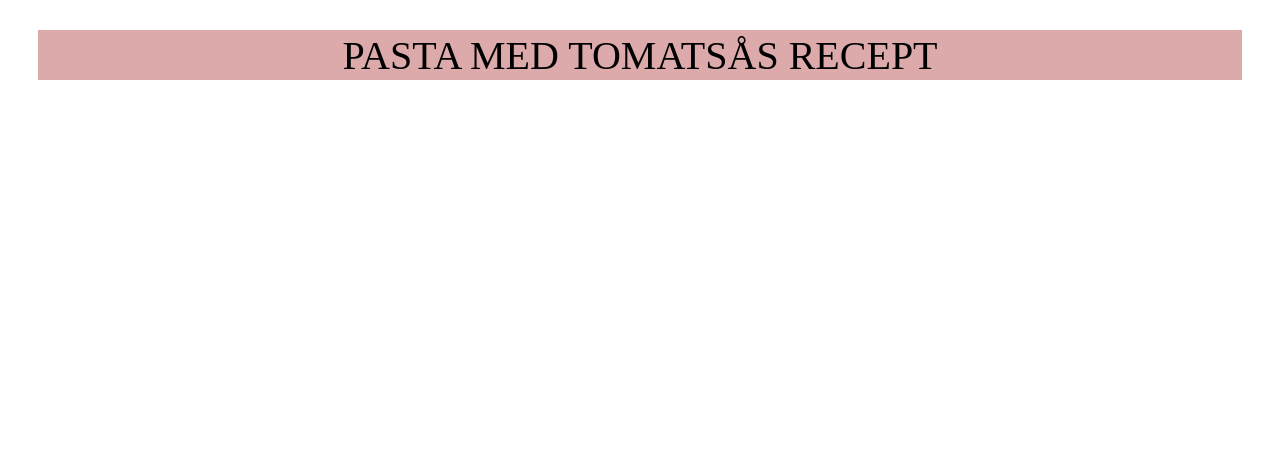
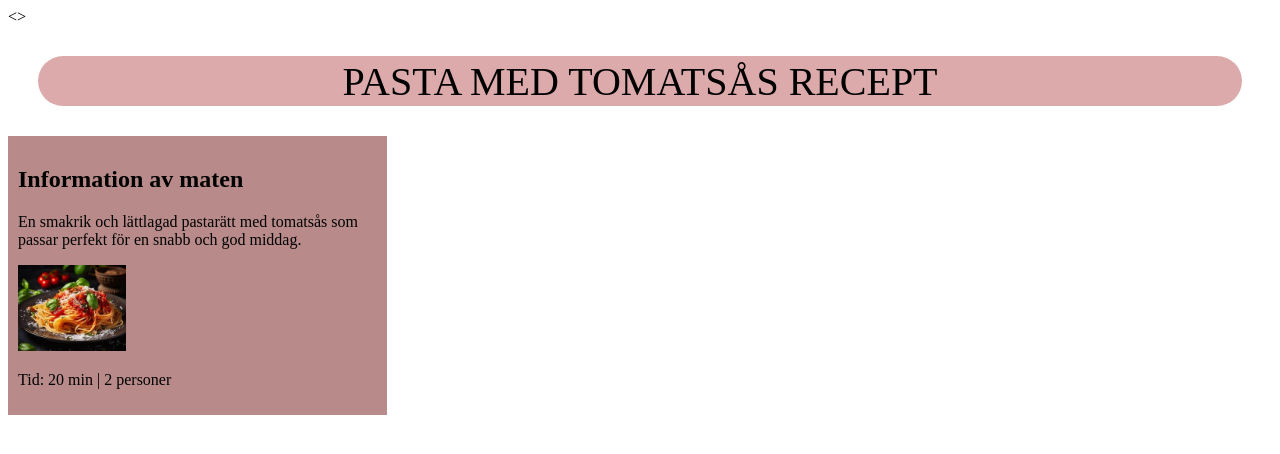
Before and after one commit to Abdi451/Projekt, a plain HTML site: page index.html in a window 1280 px wide. Drawn offline with Linux system fonts and the light colour scheme.

Commit message:
information av maten

```diff
--- a/index.html
+++ b/index.html
@@ -6,9 +6,21 @@
     <title>PRojekt</title>
     <link rel="stylesheet" href="style.css">
 </head>
-<body>
+<>
     <header>
        <h1>PASTA MED TOMATSÅS RECEPT</h1>
     </header>
+
+     <div class="recept-info">
+    <h2>Information av maten</h2>
+    <p>
+        En smakrik och lättlagad pastarätt med
+        tomatsås som passar perfekt för en
+        snabb och god middag.
+    </p>
+    <img src="./img/projekt.jpg" alt="Spaghetti med tomatsås">
+    <p>Tid: 20 min | 2 personer</p>
+</div>
+
 </body>
 </html>
--- a/style.css
+++ b/style.css
@@ -5,15 +5,28 @@ header{
     align-items: center;
     height: 50px;
     margin: 30px;
+    border-radius: 25px;
+    border-color: aqua;
 }
 
 
 header h1 {
     background-color: #DCAAAA;
     color: black;
-
     font-size: 40px;
     font-weight: normal;
     margin: 30px;
     text-align: center;
 }
+
+
+.recept-info{
+    background-color:#B88A8A;
+    padding: 10px;
+    width: 30%;
+    box-sizing: border-box;
+}
+
+.recept-info img {
+width: 30%;
+}
```
Also changed, not shown: img/Senza-titolo-6.webp (added), img/bidler.jpg (added), img/projekt.jpg (added).
